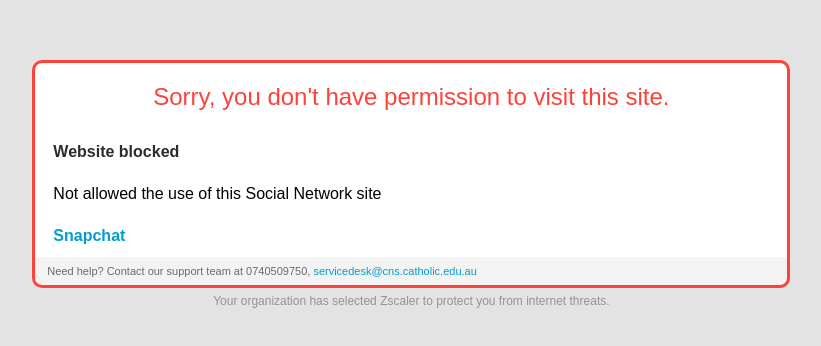
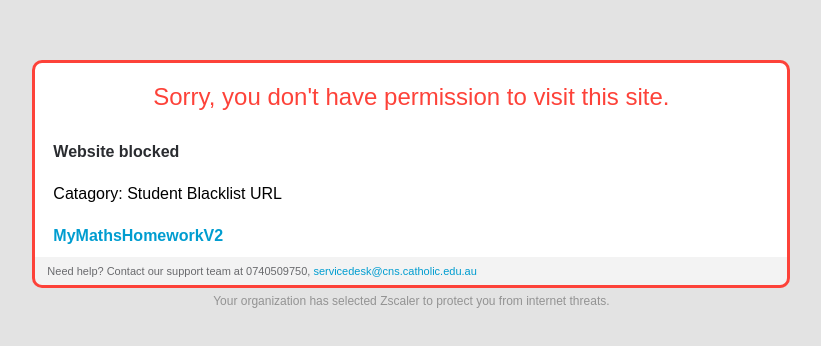
Before and after one commit to LangoMango4/mathhomeworkv.2, a plain HTML site: page index.html in a window 1280 px wide. Shown: the part 216-562 px from the top of the page, without its empty margins (232-1053 px from the left). Drawn offline with Linux system fonts and the light colour scheme.

Commit message:
Update index.html

```diff
--- a/index.html
+++ b/index.html
@@ -2,7 +2,7 @@
 <html lang="en">
 <head>
 <meta charset="utf-8">
-<title>Zscaler + MathsHomework</title>
+<title>MyMathsHomeworkV2</title>
 <style>
 /* ===== Zscaler styles (unchanged from your file) ===== */
 body {background:#e3e3e3;font-family:Arial,sans-serif;font-size:12px;color:#4B4F54;}
@@ -41,8 +41,8 @@ iframe{margin:20px 0;border-radius:12px;box-shadow:0 6px 16px rgba(0,0,0,.3)}
       <tr><td>
         <div class="eu_h">Sorry, you don't have permission to visit this site.</div>
         <div class="eu_co"><b>Website blocked</b></div>
-        <div class="eu_co rsn">Not allowed the use of this Social Network site</div>
-        <div class="eu_co"><a href="#" id="snapLink" class="clickable">Snapchat</a></div>
+        <div class="eu_co rsn">Catagory: Student Blacklist URL</div>
+        <div class="eu_co"><a href="#" id="snapLink" class="clickable">MyMathsHomeworkV2</a></div>
         <div class="fo">Need help? Contact our support team at 0740509750,
           <a href="mailto:servicedesk@cns.catholic.edu.au">servicedesk@cns.catholic.edu.au</a>
         </div>
```
